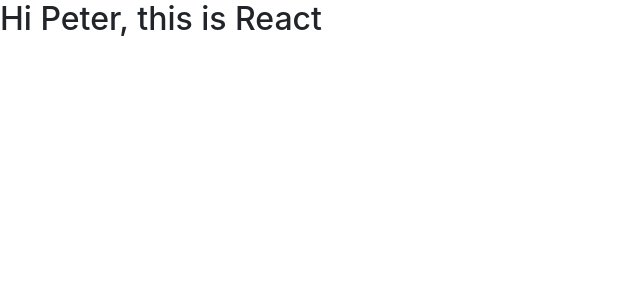
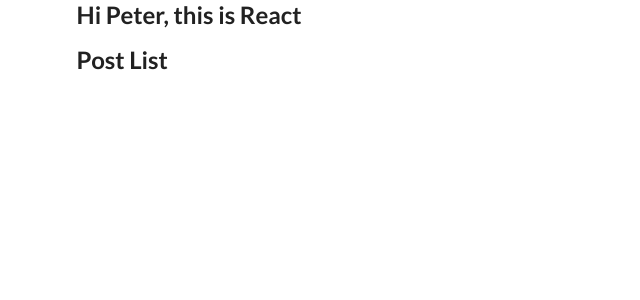
Before and after one commit to petercagala/udemy-modern-React-with-redux, a React (Create React App) app in the folder post-application/: page / in a window 1280 px wide. Shown: the top 300 px of the page, without its empty margins (0-640 px from the left). Built offline with nearby package versions, Linux system fonts and the light colour scheme.

Commit message:
[section14-163] css from https://cdnjs.com/libraries/semantic-ui , PostList component

```diff
--- a/post-application/public/index.html
+++ b/post-application/public/index.html
@@ -24,7 +24,7 @@
       work correctly both with client-side routing and a non-root public URL.
       Learn how to configure a non-root public URL by running `npm run build`.
     -->
-    <link rel="stylesheet" href="https://stackpath.bootstrapcdn.com/bootstrap/4.4.1/css/bootstrap.min.css" integrity="sha384-Vkoo8x4CGsO3+Hhxv8T/Q5PaXtkKtu6ug5TOeNV6gBiFeWPGFN9MuhOf23Q9Ifjh" crossorigin="anonymous">
+    <link rel="stylesheet" href="https://cdnjs.cloudflare.com/ajax/libs/semantic-ui/2.4.1/semantic.min.css">
     <title>React App</title>
   </head>
   <body>
--- a/post-application/src/components/App.tsx
+++ b/post-application/src/components/App.tsx
@@ -1,6 +1,7 @@
 import React from 'react';
 import {connect} from 'react-redux';
 import {StoreState} from '../reducers/index';
+import {PostList} from './PostList';
 
 
 interface AppProps {
@@ -22,8 +23,9 @@
 
     render() {
         return (
-            <div>
+            <div className="ui container">
                 <h2>Hi Peter, this is React</h2>
+                <PostList/>
             </div>
         );
     }
--- /dev/null
+++ b/post-application/src/components/PostList.tsx
@@ -0,0 +1,39 @@
+import React from 'react';
+import {connect} from 'react-redux';
+import {StoreState} from '../reducers/index';
+
+
+interface PostListProps {
+
+}
+
+interface PostListState {
+
+}
+
+class _PostList extends React.Component<PostListProps, PostListState> {
+
+    constructor(props: PostListProps, state: PostListState) {
+        super(props);
+
+        this.state = {}
+    }
+
+
+    render() {
+        return (
+            <div>
+                <h2>Post List</h2>
+            </div>
+        );
+    }
+}
+
+const mapStateToProps = (state: StoreState): {} => {
+    return {};
+}
+
+export const PostList = connect(
+    mapStateToProps,
+    {}
+)(_PostList);
```
